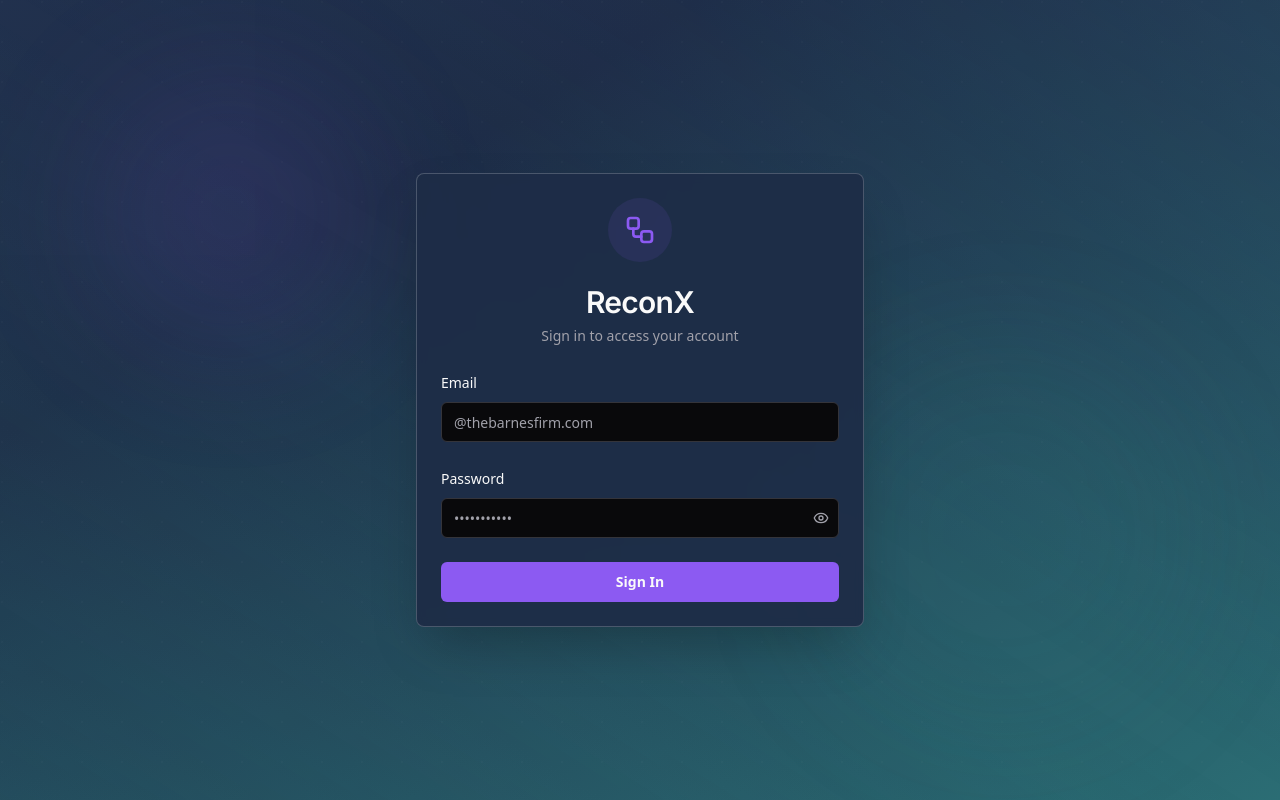
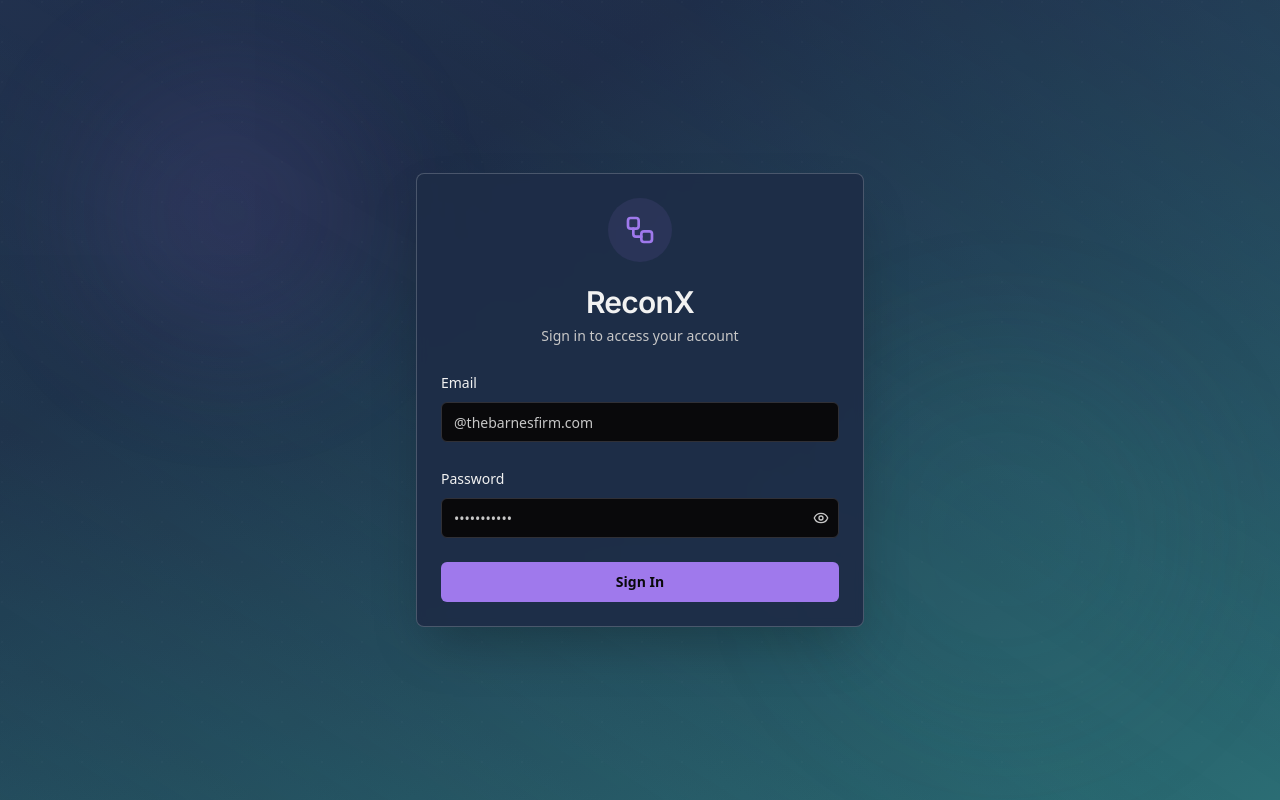
Before and after one commit to Poornaprasad/recent, a Next.js app: page /login in a window 1280 px wide. Built offline with nearby package versions, Linux system fonts and the light colour scheme.

Commit message:
refactor: Update dark theme CSS variables for improved visual consistency

```diff
--- a/src/app/globals.css
+++ b/src/app/globals.css
@@ -46,33 +46,33 @@ body {
 
   .dark {
     --background: 240 10% 3.9%;
-    --foreground: 0 0% 98%;
-    --card: 240 8% 12%;
-    --card-foreground: 0 0% 98%;
+    --foreground: 0 0% 95%;
+    --card: 240 8% 8%;
+    --card-foreground: 0 0% 95%;
     --popover: 240 10% 3.9%;
-    --popover-foreground: 0 0% 98%;
-    --primary: 260 85% 65%;
-    --primary-foreground: 0 0% 98%;
-    --secondary: 240 5% 26%;
-    --secondary-foreground: 0 0% 98%;
-    --muted: 240 5% 26%;
-    --muted-foreground: 240 5% 64.9%;
-    --accent: 240 5% 26%;
-    --accent-foreground: 0 0% 98%;
-    --destructive: 350 78% 55%;
-    --destructive-foreground: 0 0% 98%;
-    --border: 240 5% 26%;
-    --input: 240 5.2% 21.6%;
-    --ring: 260 85% 65%;
+    --popover-foreground: 0 0% 95%;
+    --primary: 260 75% 70%;
+    --primary-foreground: 240 10% 3.9%;
+    --secondary: 240 5% 20%;
+    --secondary-foreground: 0 0% 95%;
+    --muted: 240 5% 20%;
+    --muted-foreground: 0 0% 78%;
+    --accent: 240 5% 20%;
+    --accent-foreground: 0 0% 95%;
+    --destructive: 0 65% 58%;
+    --destructive-foreground: 0 0% 100%;
+    --border: 240 5% 30%;
+    --input: 240 5% 20%;
+    --ring: 260 75% 70%;
 
     --sidebar-background: 240 10% 3.9%;
-    --sidebar-foreground: 0 0% 90%;
-    --sidebar-primary: 260 85% 65%;
-    --sidebar-primary-foreground: 0 0% 98%;
-    --sidebar-accent: 240 8% 12%;
-    --sidebar-accent-foreground: 0 0% 98%;
-    --sidebar-border: 240 5% 26%;
-    --sidebar-ring: 260 85% 70%;
+    --sidebar-foreground: 0 0% 95%;
+    --sidebar-primary: 260 75% 70%;
+    --sidebar-primary-foreground: 240 10% 3.9%;
+    --sidebar-accent: 240 8% 8%;
+    --sidebar-accent-foreground: 0 0% 95%;
+    --sidebar-border: 240 5% 30%;
+    --sidebar-ring: 260 75% 70%;
   }
 }
 
```
